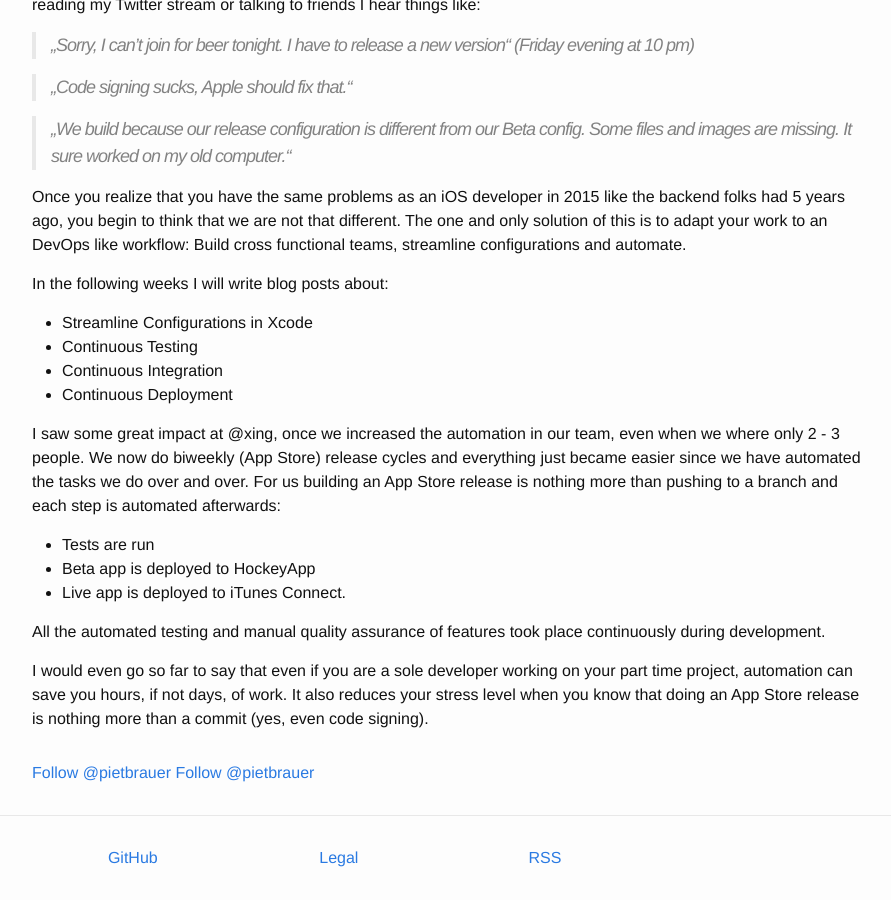
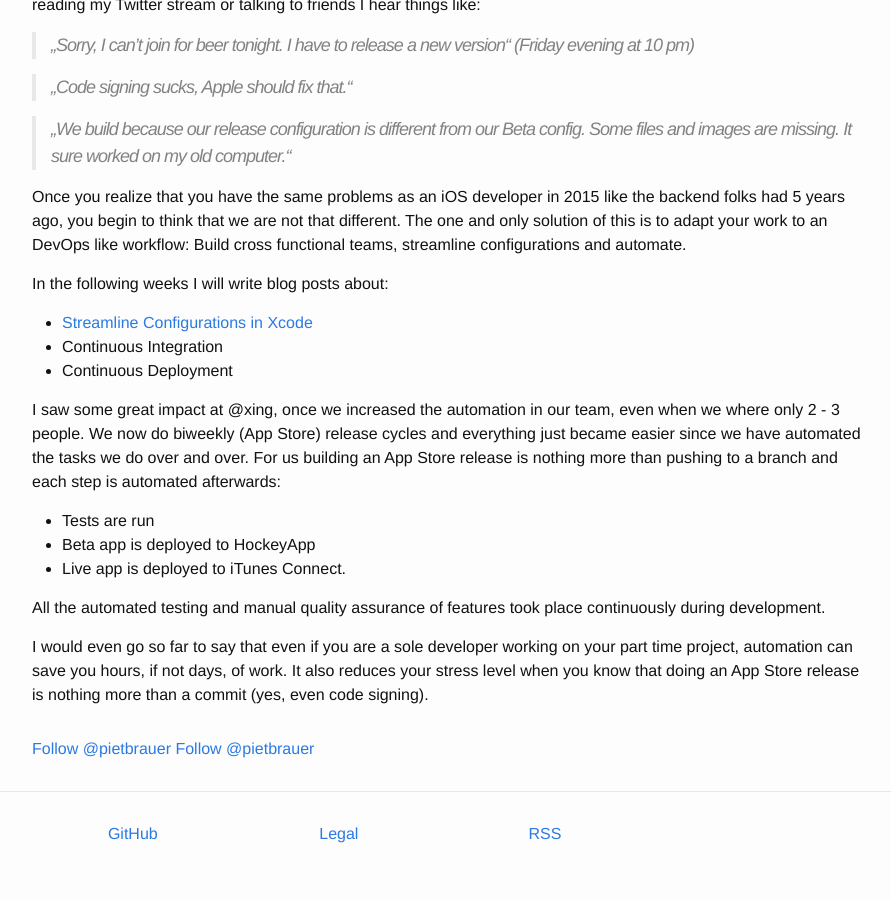
Before and after one commit to nerdishbynature/nerdishbynature.github.io, a Jekyll site: the page built from _posts/2015-05-28-devops-introduction.md, in a window 1280 px wide and 900 px high, scrolled down 1191 px. Shown: the whole window, without its empty margins (188-1079 px from the left). Built offline with Jekyll 4.4.1, drawn with Linux system fonts in a browser that asks for light colours; comment, search, counter and statistics services are not loaded; after the commit the page ends 2067 px from its top, so only the background shows below that.

Commit message:
Add link to configuration post and remove continuous testing

```diff
--- a/_posts/2015-05-28-devops-introduction.md
+++ b/_posts/2015-05-28-devops-introduction.md
@@ -41,8 +41,7 @@ The one and only solution of this is to adapt your work to an DevOps like workfl
 
 In the following weeks I will write blog posts about:
 
-- Streamline Configurations in Xcode
-- Continuous Testing
+- [Streamline Configurations in Xcode]({{ site.url }}/post/2015/06/01/devops-configurations.html)
 - Continuous Integration
 - Continuous Deployment
 
```
